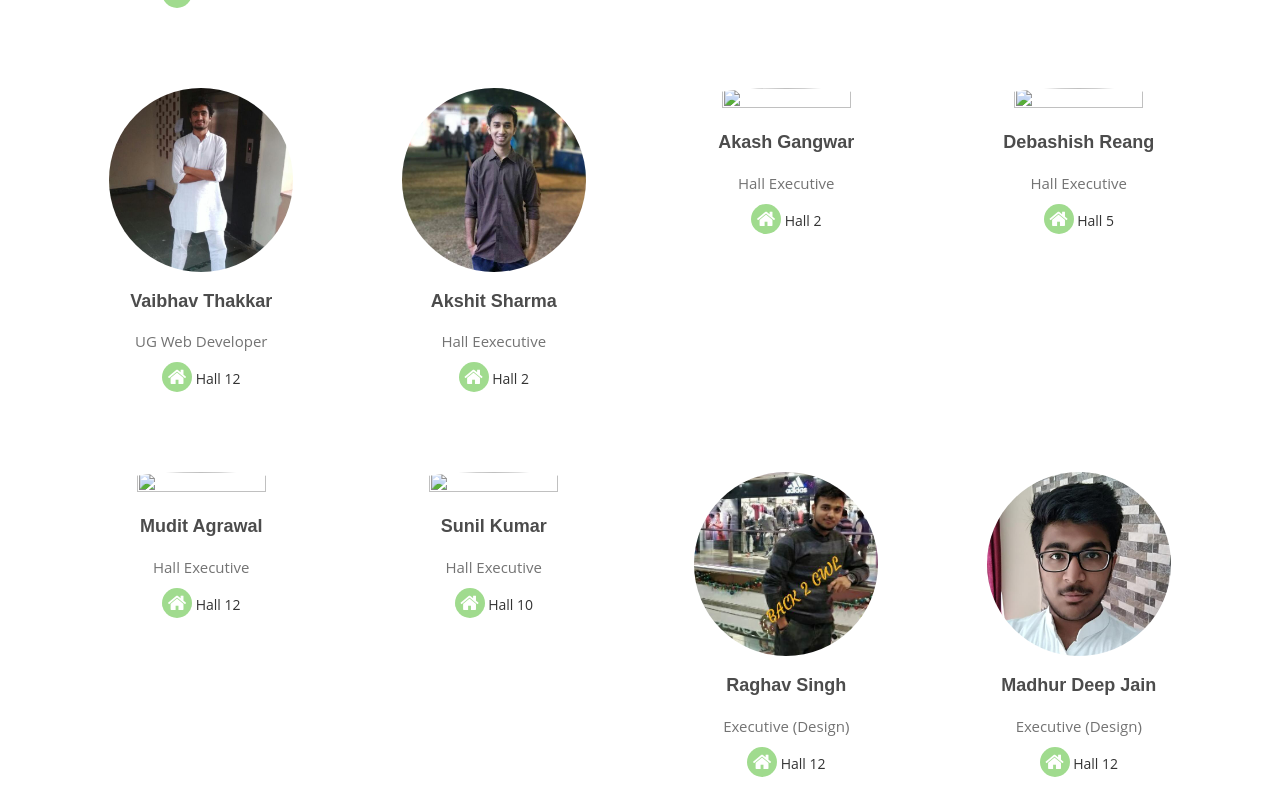
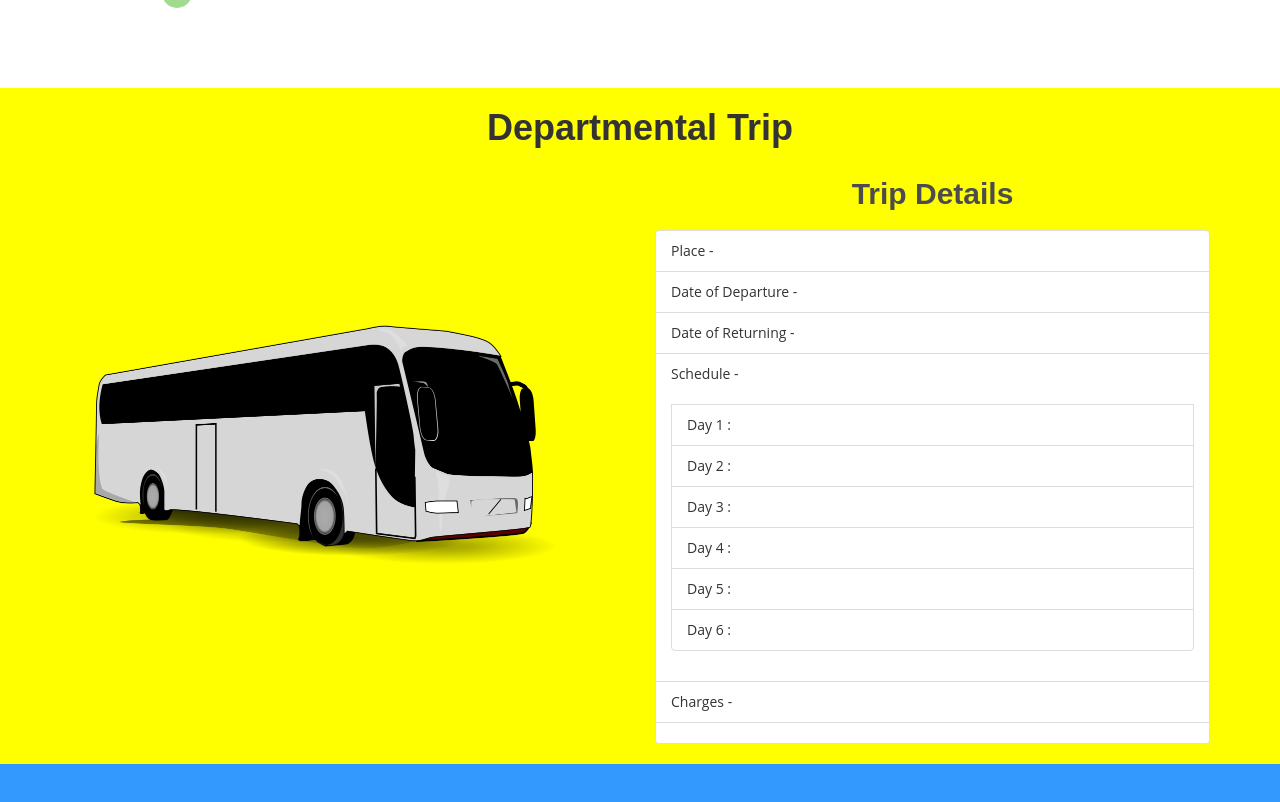
Before and after one commit to eea-iitk/eea-iitk.github.io, a plain HTML site: page index.html in a window 1280 px wide. Shown: the part 3458-4260 px from the top of the page. Drawn offline with nearby package versions, Linux system fonts and the light colour scheme.

Commit message:
Remove first year students photos

```diff
--- a/index.html
+++ b/index.html
@@ -164,58 +164,6 @@
             <i class="fa fa-home" aria-hidden="true"></i>  Hall 12
           </div>
         </div>
-        <div class="row">
-          <div class="col-lg-3 col-md-3 wow fadeInLeft" data-wow-delay="0.6s">
-            <img src="images/team/VaibhavThakkar(UGWebDev).jpg" class="img-circle" height="70%" width="70%">
-            <h4>Vaibhav Thakkar</h4>
-            <p>UG Web Developer</p>
-            <i class="fa fa-home" aria-hidden="true"></i>  Hall 12
-          </div>
-          <div class="col-lg-3 col-md-3 wow fadeInLeft" data-wow-delay="0.2s">
-            <img src="images/team/AkshitSharma.jpg" class="img-circle" height="70%" width="70%">
-            <h4>Akshit Sharma</h4>
-            <p>Hall Eexecutive</p>
-            <i class="fa fa-home" aria-hidden="true"></i>  Hall 2
-          </div>
-          <div class="col-lg-3 col-md-3 wow fadeInLeft" data-wow-delay="0.6s">
-            <img src="images/team/john-doe.dms" class="img-circle" height="70%" width="70%">
-            <h4>Akash Gangwar</h4>
-            <p>Hall Executive</p>
-            <i class="fa fa-home" aria-hidden="true"></i>  Hall 2
-          </div>
-          <div class="col-lg-3 col-md-3 wow fadeInLeft" data-wow-delay="0.6s">
-            <img src="images/team/john-doe.dms" class="img-circle" height="70%" width="70%">
-            <h4>Debashish Reang</h4>
-            <p>Hall Executive</p>
-            <i class="fa fa-home" aria-hidden="true"></i>  Hall 5
-          </div>
-        </div>
-        <div class="row">
-          <div class="col-lg-3 col-md-3 wow fadeInLeft" data-wow-delay="0.6s">
-            <img src="images/team/john-doe.dms" class="img-circle" height="70%" width="70%">
-            <h4>Mudit Agrawal</h4>
-            <p>Hall Executive</p>
-            <i class="fa fa-home" aria-hidden="true"></i>  Hall 12
-          </div>
-          <div class="col-lg-3 col-md-3 wow fadeInLeft" data-wow-delay="0.6s">
-            <img src="images/team/john-doe.dms" class="img-circle" height="70%" width="70%">
-            <h4>Sunil Kumar</h4>
-            <p>Hall Executive</p>
-            <i class="fa fa-home" aria-hidden="true"></i>  Hall 10
-          </div>
-          <div class="col-lg-3 col-md-3 wow fadeInLeft" data-wow-delay="0.6s">
-            <img src="images/team/RaghavSingh.jpg" class="img-circle" height="70%" width="70%">
-            <h4>Raghav Singh</h4>
-            <p>Executive (Design)</p>
-            <i class="fa fa-home" aria-hidden="true"></i>  Hall 12
-          </div>
-          <div class="col-lg-3 col-md-3 wow fadeInLeft" data-wow-delay="0.6s">
-            <img src="images/team/MadhurDeep.jpg" class="img-circle" height="70%" width="70%">
-            <h4>Madhur Deep Jain</h4>
-            <p>Executive (Design)</p>
-            <i class="fa fa-home" aria-hidden="true"></i>  Hall 12
-          </div>
-        </div>
       </div>
     </div>
 
```
